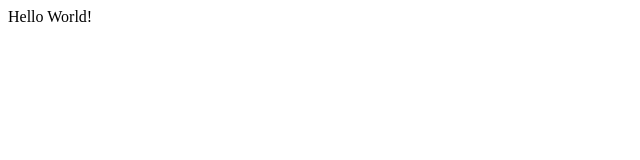
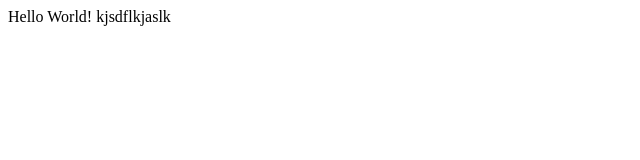
Before and after one commit to Nikn0k/NIKNOK, a plain HTML site: page index.html in a window 1280 px wide. Shown: the whole page, without its empty margins (0-640 px from the left). Drawn offline with Linux system fonts and the light colour scheme.

Commit message:
Update index.html
1st commit

```diff
--- a/index.html
+++ b/index.html
@@ -7,5 +7,6 @@
 </head>
 <body>
     Hello World!
+    kjsdflkjaslk
 </body>
 </html>
```
